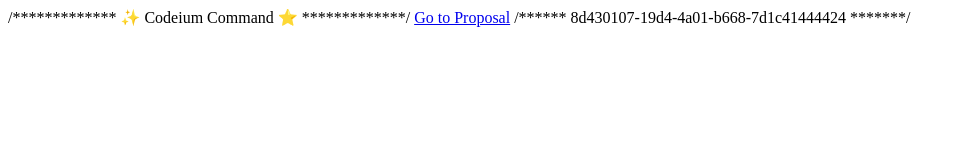
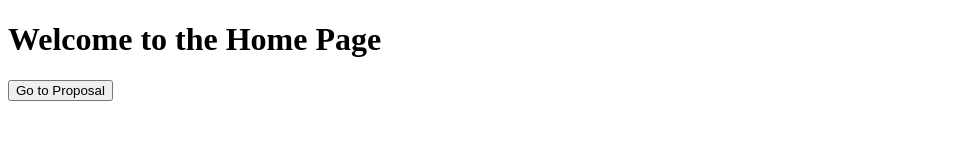
Before and after one commit to COE-420-S25/testforge, a website: page public/index.html in a window 1280 px wide. Shown: the whole page, without its empty margins (0-966 px from the left). Drawn offline with Linux system fonts and the light colour scheme.

Commit message:
Added package

```diff
--- a/public/index.html
+++ b/public/index.html
@@ -1,4 +1,12 @@
-/************* ✨ Codeium Command ⭐ *************/
-<a href="/proposal" class="button">Go to Proposal</a>
-
-/****** 8d430107-19d4-4a01-b668-7d1c41444424 *******/
+<!DOCTYPE html>
+<html lang="en">
+  <head>
+    <meta charset="UTF-8" />
+    <meta name="viewport" content="width=device-width, initial-scale=1.0" />
+    <title>Home Page</title>
+  </head>
+  <body>
+    <h1>Welcome to the Home Page</h1>
+    <button onclick="window.location.href='/proposal'">Go to Proposal</button>
+  </body>
+</html>
```
